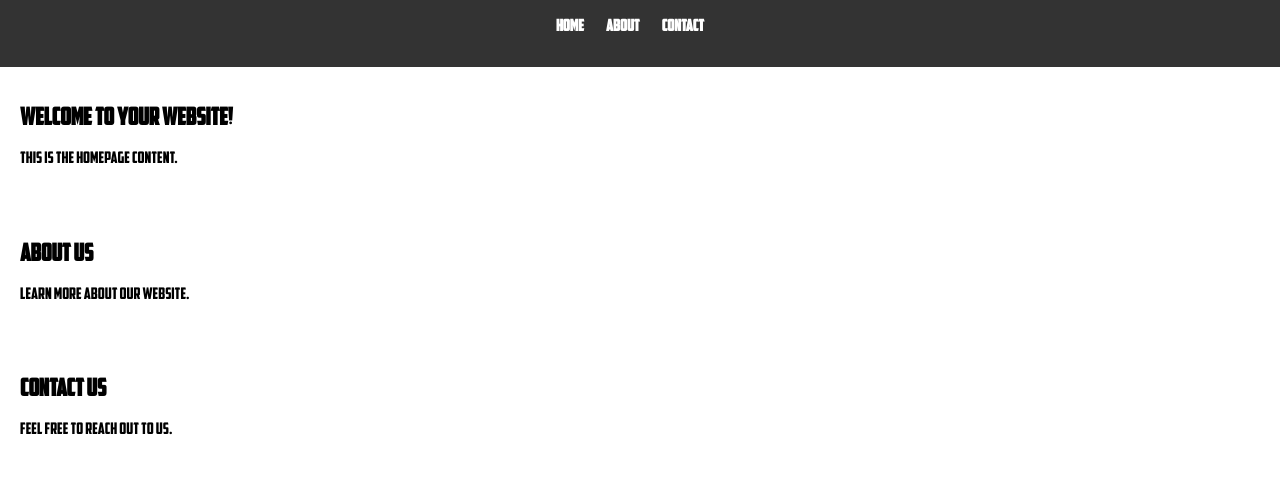
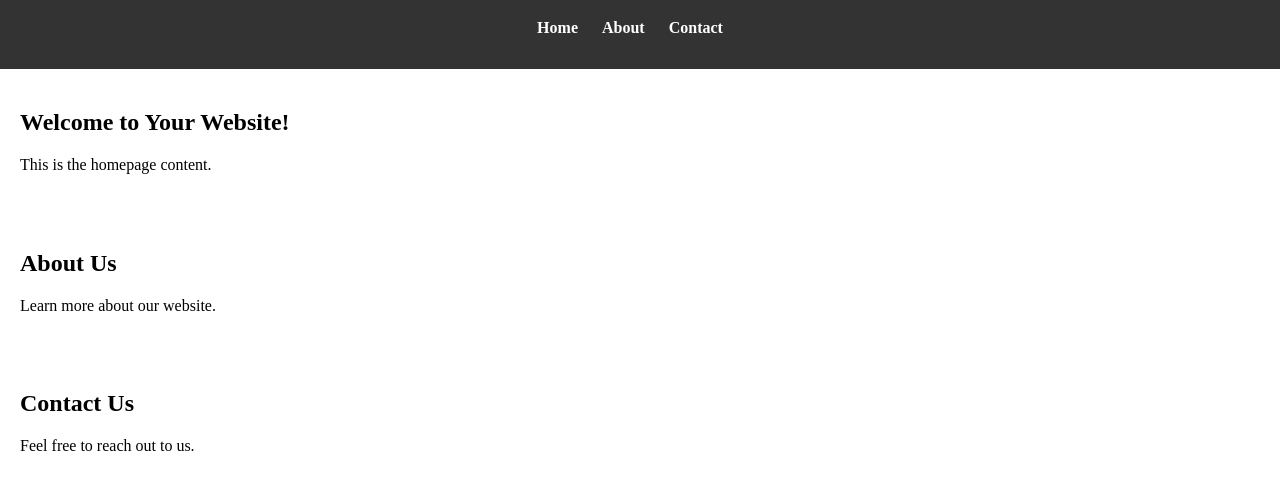
Before and after one commit to KesuboyinaYaswanth/Sample, a plain HTML site: page index.html in a window 1280 px wide. Shown: the part 72-562 px from the top of the page. Drawn offline with Linux system fonts and the light colour scheme.

Commit message:
Update style.css

```diff
--- a/style.css
+++ b/style.css
@@ -3,8 +3,7 @@
     src:url('American Captain.ttf'); /* Specify the path and format of your font file */
 }
 
-body {
-    font-family: 'captainamerican', sans-serif; /* Use your custom font as the preferred font, with a fallback to a generic sans-serif font */
+body { /* Use your custom font as the preferred font, with a fallback to a generic sans-serif font */
     margin: 0;
     padding: 0;
 }
```
